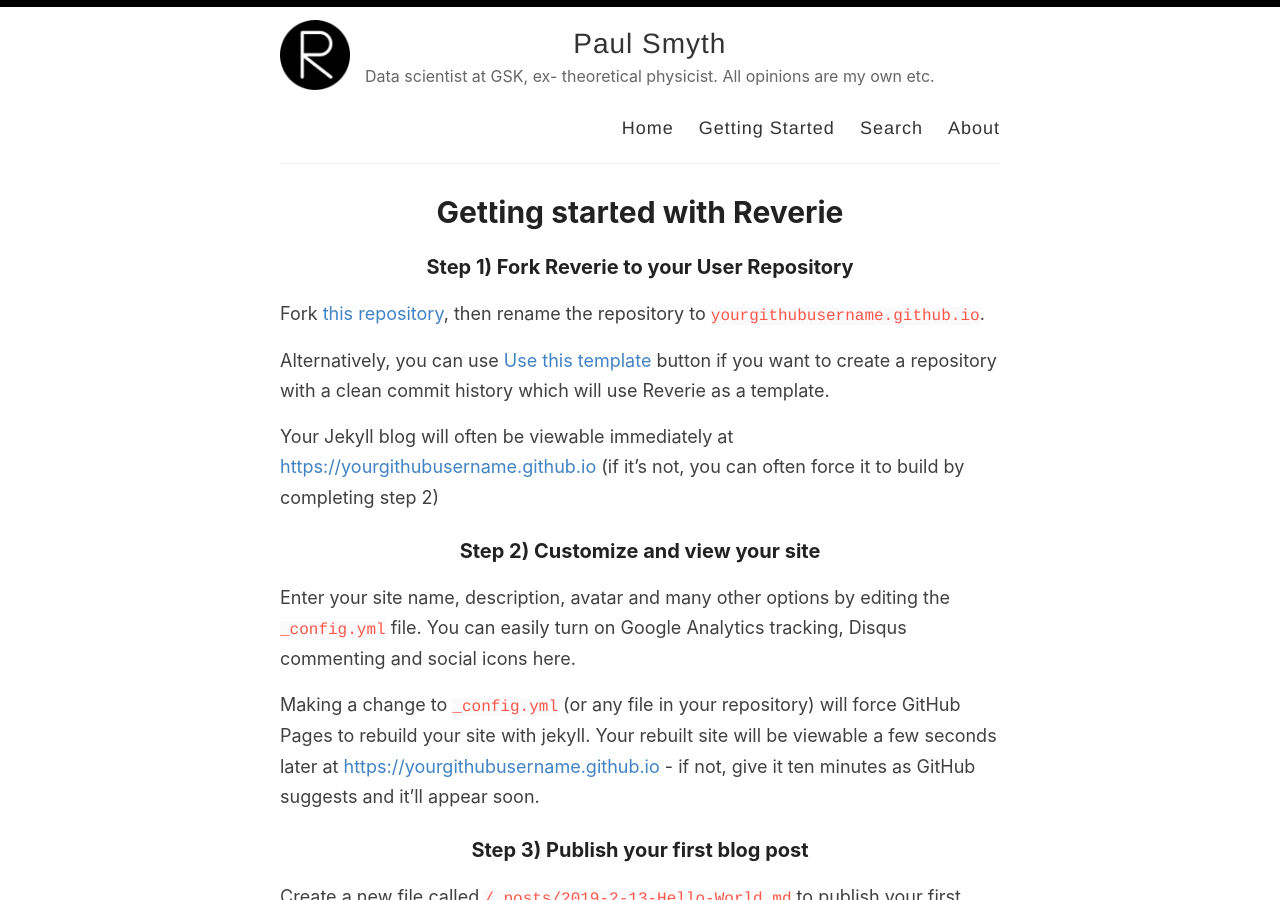
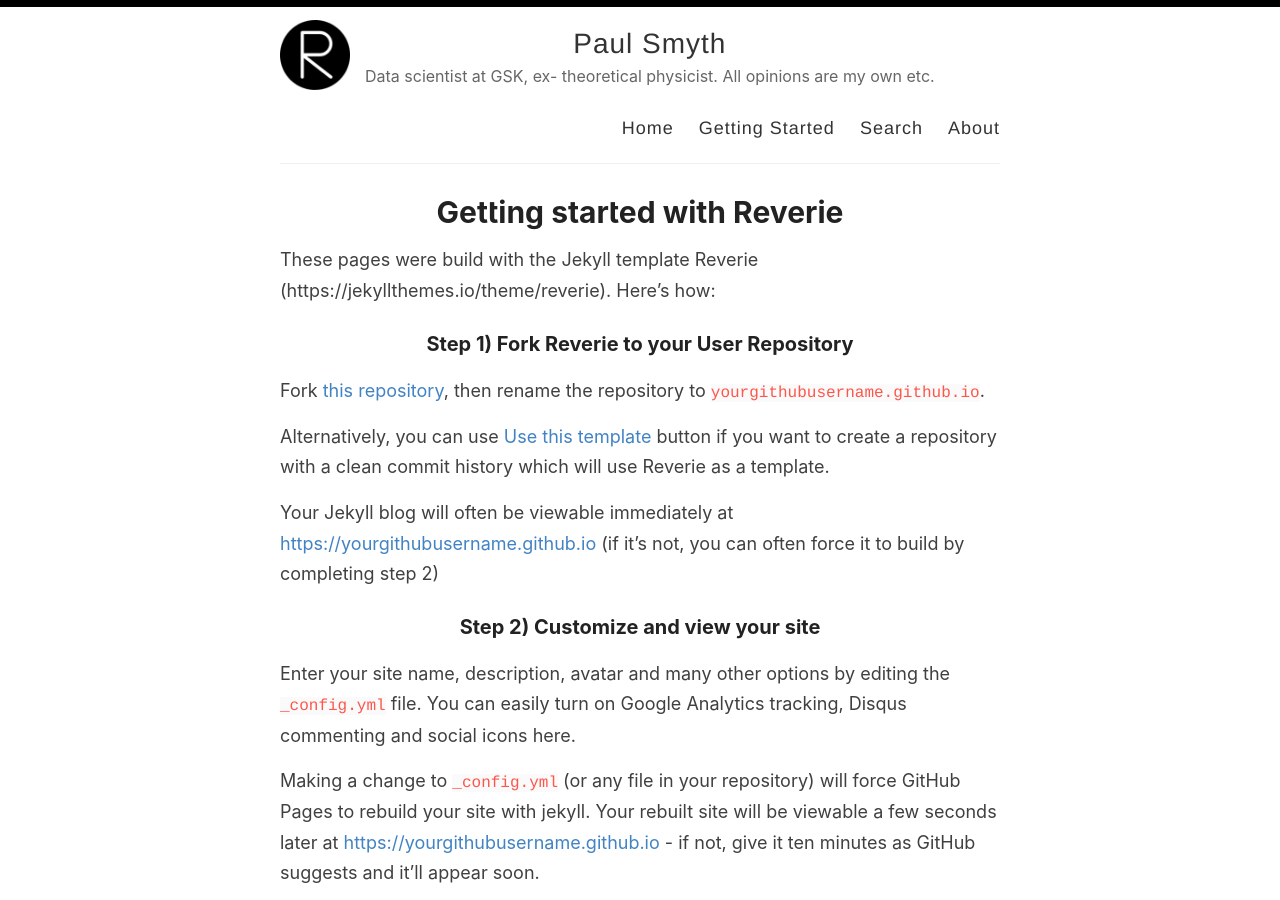
Before and after one commit to smyth7/smyth7.github.io, a Jekyll site: the page built from _pages/reverie.md, in a window 1280 px wide and 900 px high. Built offline with Jekyll 4.4.1, drawn with Linux system fonts in a browser that asks for light colours.

Commit message:
Update and rename getting-started.md to reverie.md

```diff
--- a/_pages/getting-started.md
+++ b/_pages/reverie.md
@@ -3,6 +3,8 @@ layout: page
 title: Getting started with Reverie
 permalink: /getting-started/
 ---
+
+These pages were build with the Jekyll template Reverie (https://jekyllthemes.io/theme/reverie). Here's how:
 
 ### Step 1) Fork Reverie to your User Repository
 
```
